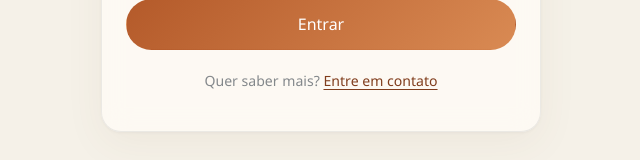
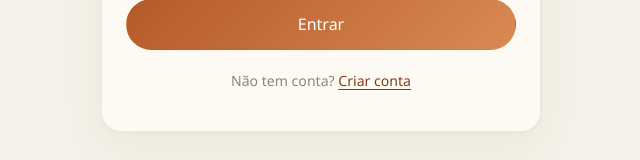
Before and after one commit to henriquescastilho/realstateos, a Next.js app in the folder apps/web/: page /login in a window 1280 px wide. Shown: the part 497-657 px from the top of the page, without its empty margins (319-959 px from the left). Built offline with nearby package versions, Linux system fonts and the light colour scheme; no server answers.

Commit message:
feat(web): add register link on login page

```diff
--- a/apps/web/src/app/(auth)/login/page.tsx
+++ b/apps/web/src/app/(auth)/login/page.tsx
@@ -125,10 +125,10 @@ export default function LoginPage() {
           color: "var(--text-muted)",
         }}
       >
-        Quer saber mais?{" "}
-        <a href="mailto:henrique009.hsc@gmail.com?subject=Real Estate OS — Contato" className="inline-link">
-          Entre em contato
-        </a>
+        Não tem conta?{" "}
+        <Link href="/register" className="inline-link">
+          Criar conta
+        </Link>
       </p>
     </div>
   );
```
